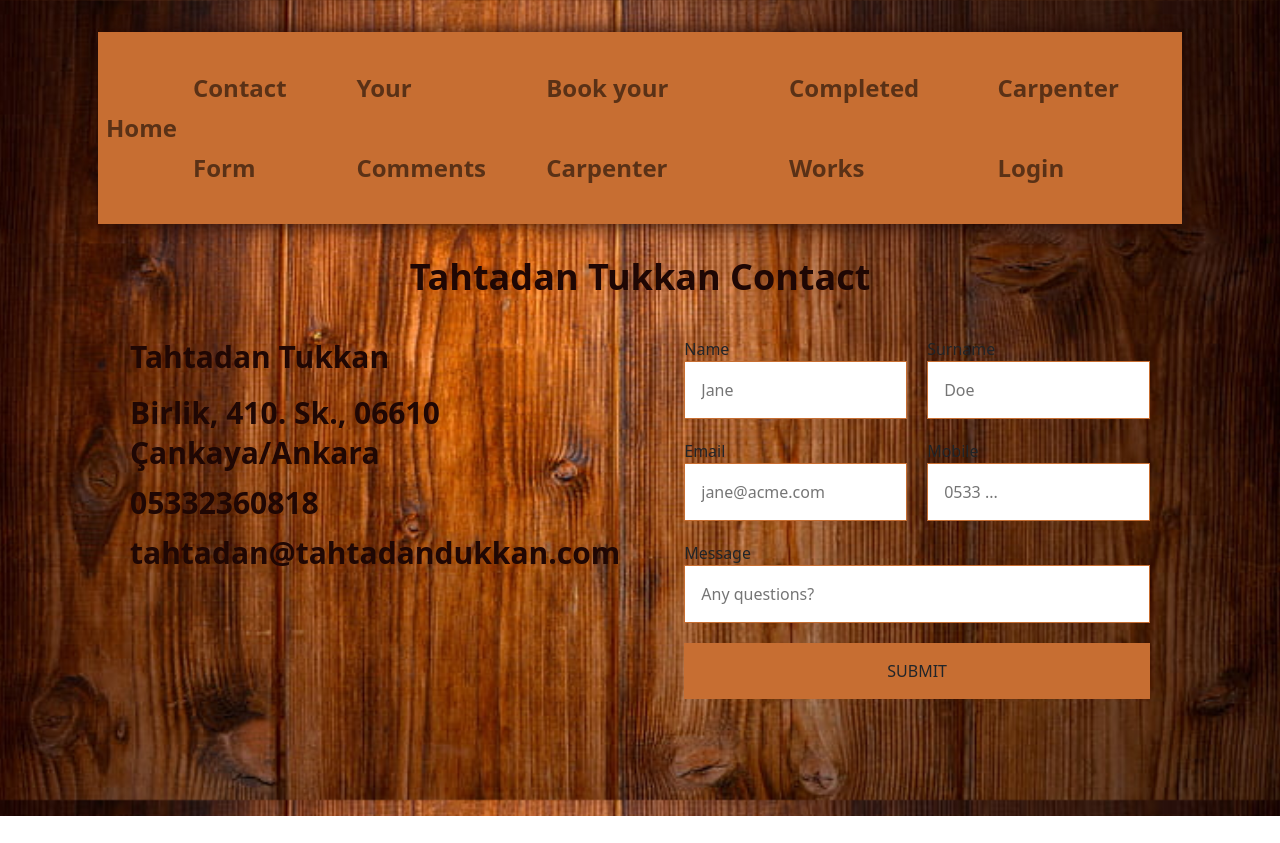
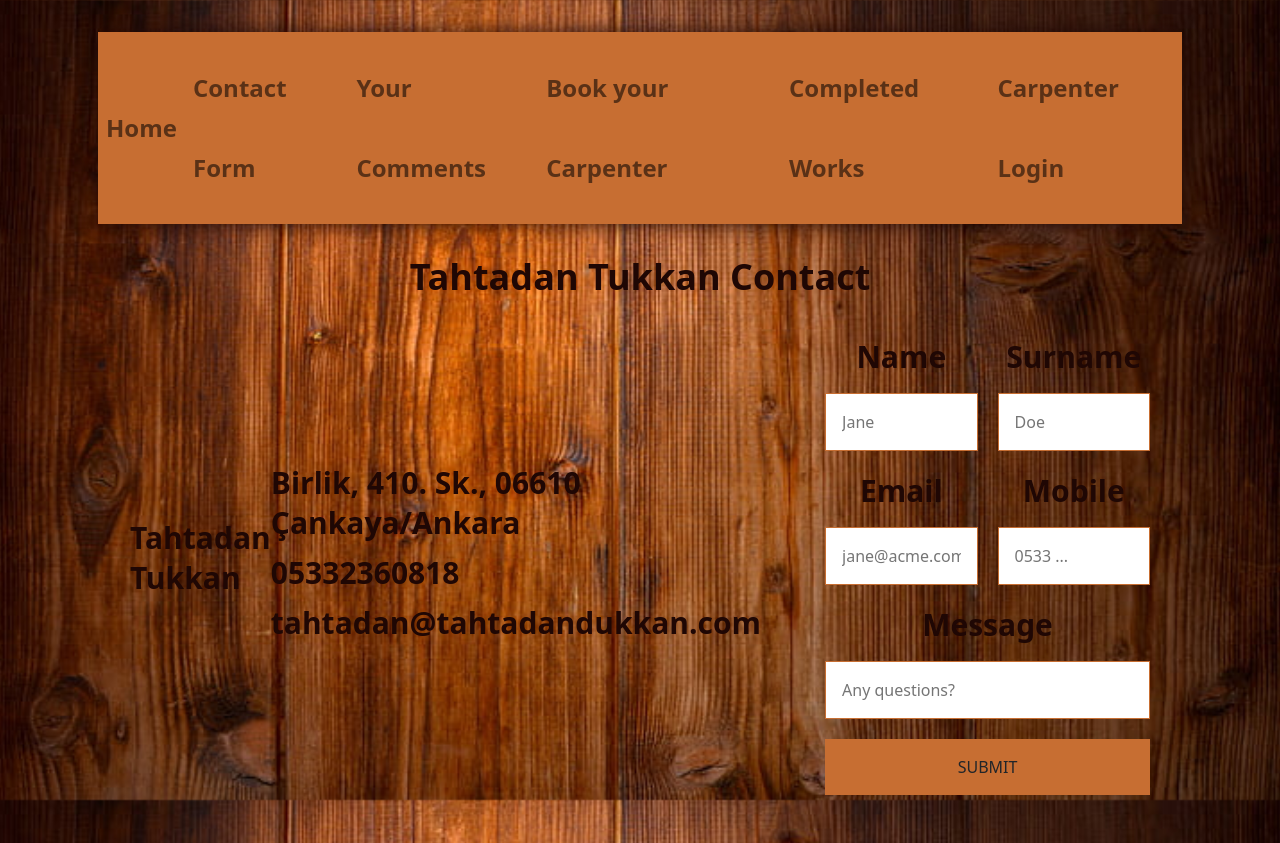
Before and after one commit to emresorkun/handyman-reactjs, a React (Create React App) app: page /contact-form in a window 1280 px wide. Before the commit the page ends 816 px from the top, so only its background shows below. Built offline with nearby package versions, Linux system fonts and the light colour scheme.

Commit message:
comments-background styling

```diff
--- a/src/App.scss
+++ b/src/App.scss
@@ -21,6 +21,10 @@
 
 .form-company-info {
   //background: #c76e32;
+  display: flex;
+  justify-content: center;
+  align-items: center;
+
 }
 
 .form-company-info h3,
--- a/src/pages/Comments.js
+++ b/src/pages/Comments.js
@@ -50,13 +50,13 @@ function Comments() {
       <div className="form-container">
         <h1 className="form-brand">Share Your Comments With Us!</h1>
         <div className="form-wrapper">
-          {/* <div className="form-company-info">
+          <div className="form-company-info">
             <ul>
               <li>Birlik, 410. Sk., 06610 Çankaya/Ankara</li>
               <li>05332360818</li>
               <li>tahtadan@tahtadandukkan.com</li>
             </ul>
-          </div> */}
+          </div>
           <Formik
             initialValues={{
               firstName: "",
--- a/src/pages/ContactForm.js
+++ b/src/pages/ContactForm.js
@@ -74,7 +74,12 @@ function ContactForm() {
                 <Form>
                   <div className="form-contact-input">
                     <p>
-                      <label htmlFor="firstName">Name</label>
+                      <label
+                        htmlFor="firstName"
+                        className="form-contact-input-header"
+                      >
+                        Name
+                      </label>
                       <Field
                         id="firstName"
                         name="firstName"
@@ -86,14 +91,24 @@ function ContactForm() {
                       ) : null}
                     </p>
                     <p>
-                      <label htmlFor="lastName">Surname</label>
+                      <label
+                        htmlFor="lastName"
+                        className="form-contact-input-header"
+                      >
+                        Surname
+                      </label>
                       <Field id="lastName" name="lastName" placeholder="Doe" />
                       {errors.lastName && touched.lastName ? (
                         <div className="errors-input">{errors.lastName}</div>
                       ) : null}
                     </p>
                     <p>
-                      <label htmlFor="email">Email</label>
+                      <label
+                        htmlFor="email"
+                        className="form-contact-input-header"
+                      >
+                        Email
+                      </label>
                       <Field
                         id="email"
                         name="email"
@@ -105,7 +120,12 @@ function ContactForm() {
                       ) : null}
                     </p>
                     <p>
-                      <label htmlFor="phoneNumber">Mobile</label>
+                      <label
+                        htmlFor="phoneNumber"
+                        className="form-contact-input-header"
+                      >
+                        Mobile
+                      </label>
                       <Field
                         id="phoneNumber"
                         name="phoneNumber"
@@ -117,7 +137,12 @@ function ContactForm() {
                       ) : null}
                     </p>
                     <p className="full">
-                      <label htmlFor="message">Message</label>
+                      <label
+                        htmlFor="message"
+                        className="form-contact-input-header"
+                      >
+                        Message
+                      </label>
                       <Field
                         id="message"
                         name="message"
--- a/src/pages/works.scss
+++ b/src/pages/works.scss
@@ -88,8 +88,8 @@ main .wrapper {
 .post {
   padding: 20px;
   margin-bottom: 50px;
-  background-color: #fff;
-  box-shadow: 0px 2px 3px #1f0704, 1px 2px 2px #1f0704, -1px -2px 2px #1f0704;
+  background-color: #a87c60;
+  box-shadow: 10px 20px 20px 10px #1f0704;
 }
 
 .post img {
```
